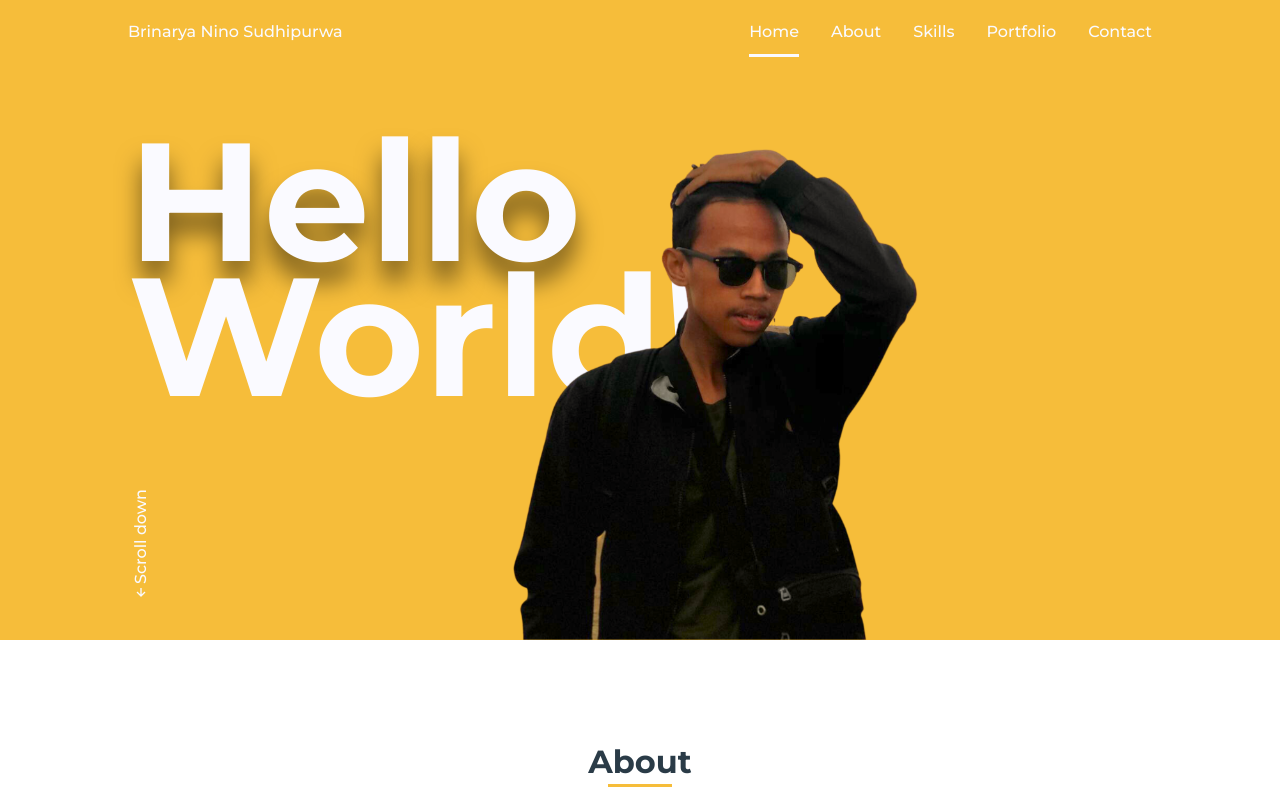
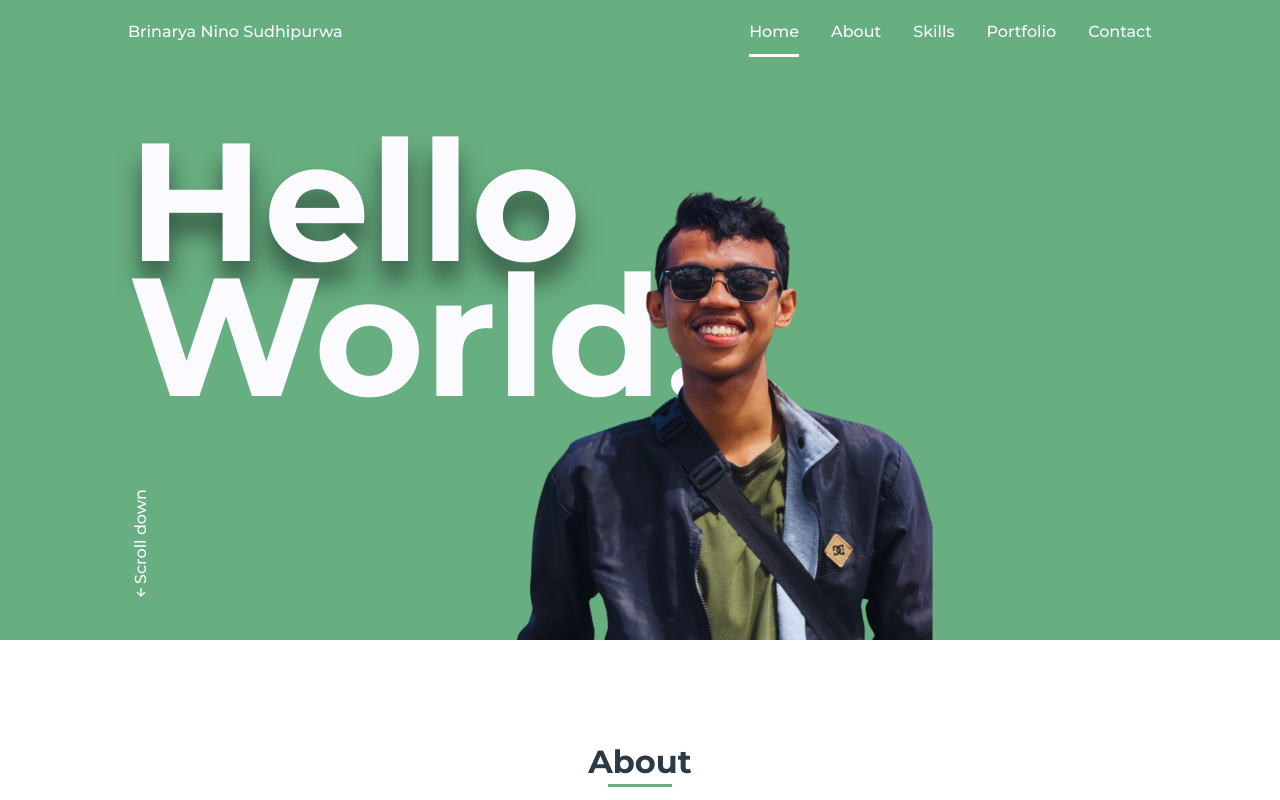
Before and after one commit to brinaryanino/personal-portfolio-website, a plain HTML site: page index.html in a window 1280 px wide. Shown: the top 800 px of the page. Drawn offline with nearby package versions, Linux system fonts and the light colour scheme.

Commit message:
change color

```diff
--- a/assets/css/styles.css
+++ b/assets/css/styles.css
@@ -9,7 +9,7 @@
 
 /*===== Colores =====*/
 :root {
-  --first-color: #f6bd3a;
+  --first-color: #67ae80;
   --white-color: #fafaff;
   --dark-color: #2a3b47;
   --text-color: #697477;
--- a/index.html
+++ b/index.html
@@ -61,7 +61,7 @@
             >
           </div>
 
-          <img src="assets/img/head_nino.png" alt="" class="home__img" />
+          <img src="assets/img/profilepic2.png" alt="" class="home__img" />
         </div>
       </section>
 
```
Also changed, not shown: assets/img/nino.png (deleted).
